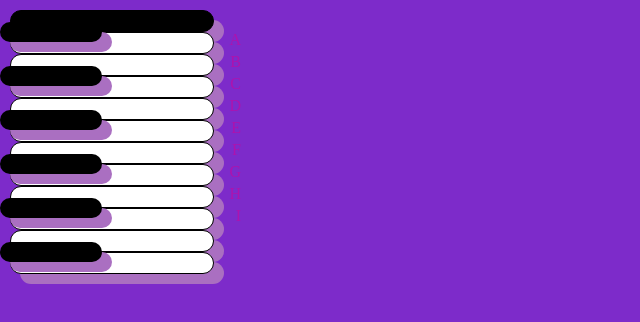
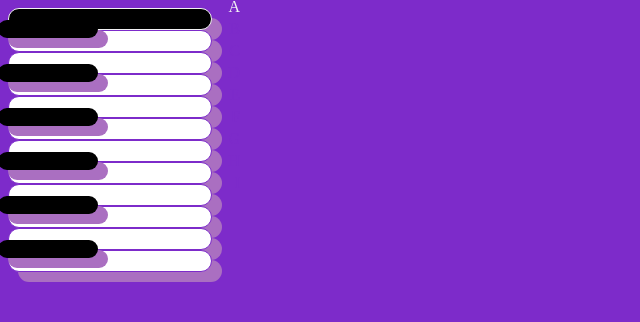
Before and after one commit to Orilivne55/piano, a plain HTML site: page index.html in a window 1280 px wide. In both pictures the pointer is over the element 112 px from the left and 21 px from the top of the page. Shown: the whole page, without its empty margins (0-640 px from the left). Drawn offline with Linux system fonts and the light colour scheme.

Commit message:
last commit

```diff
--- a/style.css
+++ b/style.css
@@ -1,6 +1,6 @@
 *{
     background-color: rgb(125, 43, 202);
-    padding: 1px;
+
 
 }
 .square{
@@ -10,14 +10,17 @@
     box-shadow: 10px 10px rgb(170, 111, 193);
     border-radius: 30px;
     border: 1px solid;
+    padding: 1px;
+
+
+
 }
 div:hover{
     background-color: black;
-    transition: background-color 0s linear;
-    transition: width 0s linear;
-    transition: height 0s linear;
-    transition: ease-in ;
-
+    color: rgb(242, 242, 244);
+}
+div{
+    color: rgb(125, 43, 202);
 }
 
 .blacks{
@@ -29,20 +32,24 @@ div:hover{
    border-radius: 10px;
    float: left;
    box-shadow: rgb(249, 249, 249);
+
+
 }
 .blacks:hover{
     background-color: rgb(223, 134, 211);
-    transition: background-color 0s linear;
-    transition: width 0s linear;
-    transition: height 0s linear;
-    transition: ease-in ;
-}
-.letters{
- color: rgb(174, 19, 174);
- float: right;
- margin-right: -30px;
 
 }
-section:hover{
-    color: black;
+
+
+.letters:hover{
+  background-color:black;
 }
+
+.square:hover{
+    background-color: black;
+}
+
+.letters{
+    float: right;
+    margin: -30px;
+}
```
